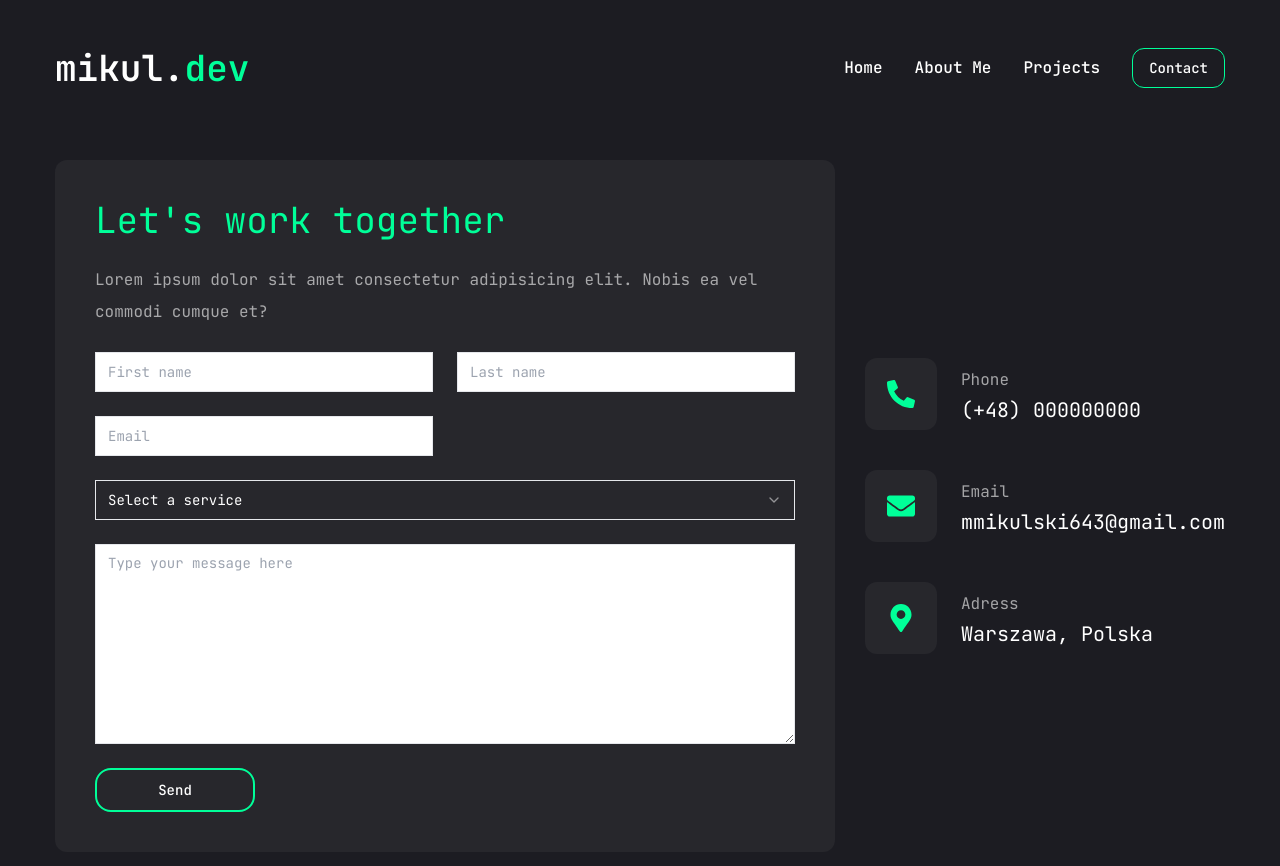
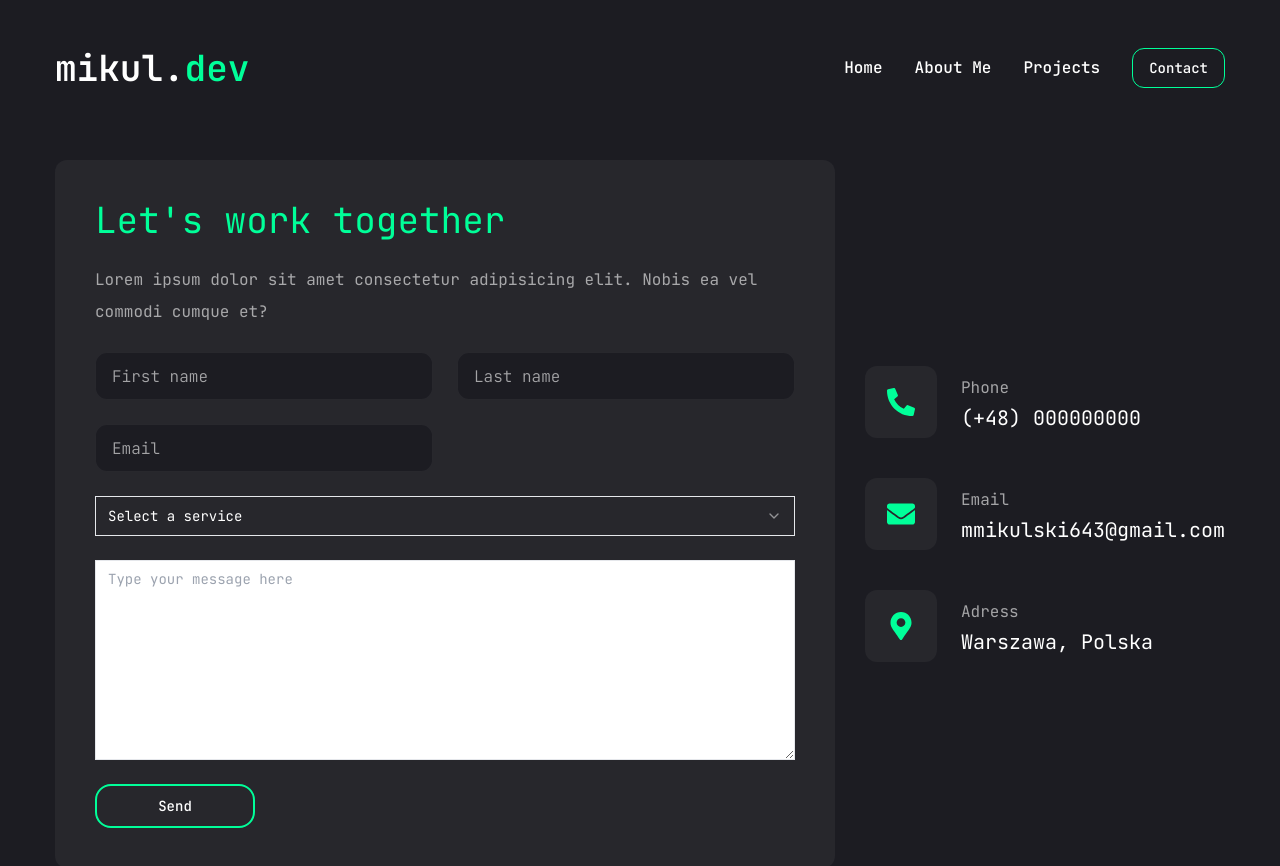
Before and after one commit to mikuull/mikul.dev, a Next.js app: page /contact in a window 1280 px wide. Shown: the top 866 px of the page. Built offline with nearby package versions, Linux system fonts and the light colour scheme.

Commit message:
refactor: refactor shadcnui component

```diff
--- a/src/components/ui/input.tsx
+++ b/src/components/ui/input.tsx
@@ -1,6 +1,6 @@
-import * as React from "react"
+import * as React from "react";
 
-import { cn } from "@/lib/utils"
+import { cn } from "@/lib/utils";
 
 export interface InputProps
   extends React.InputHTMLAttributes<HTMLInputElement> {}
@@ -11,15 +11,15 @@
       <input
         type={type}
         className={cn(
-          "flex h-10 w-full rounded-md border border-input bg-background px-3 py-2 text-sm ring-offset-background file:border-0 file:bg-transparent file:text-sm file:font-medium placeholder:text-muted-foreground focus-visible:outline-none focus-visible:ring-2 focus-visible:ring-ring focus-visible:ring-offset-2 disabled:cursor-not-allowed disabled:opacity-50",
+          "flex h-[48px] rounded-xl border border-white/5 focus:border-accent font-light bg-primary px-4 py-5 text-base placeholder:text-white/60 outline-none",
           className
         )}
         ref={ref}
         {...props}
       />
-    )
+    );
   }
-)
-Input.displayName = "Input"
+);
+Input.displayName = "Input";
 
-export { Input }
+export { Input };
```
